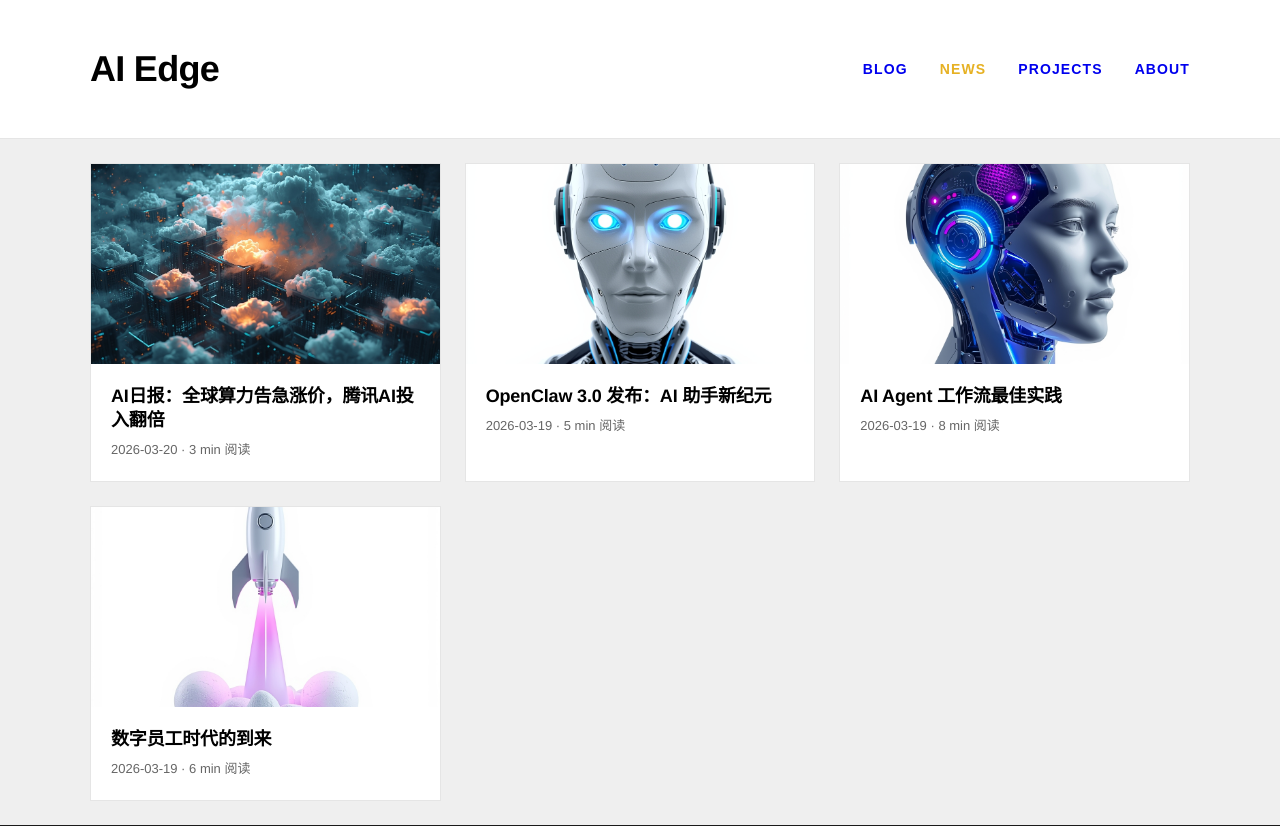
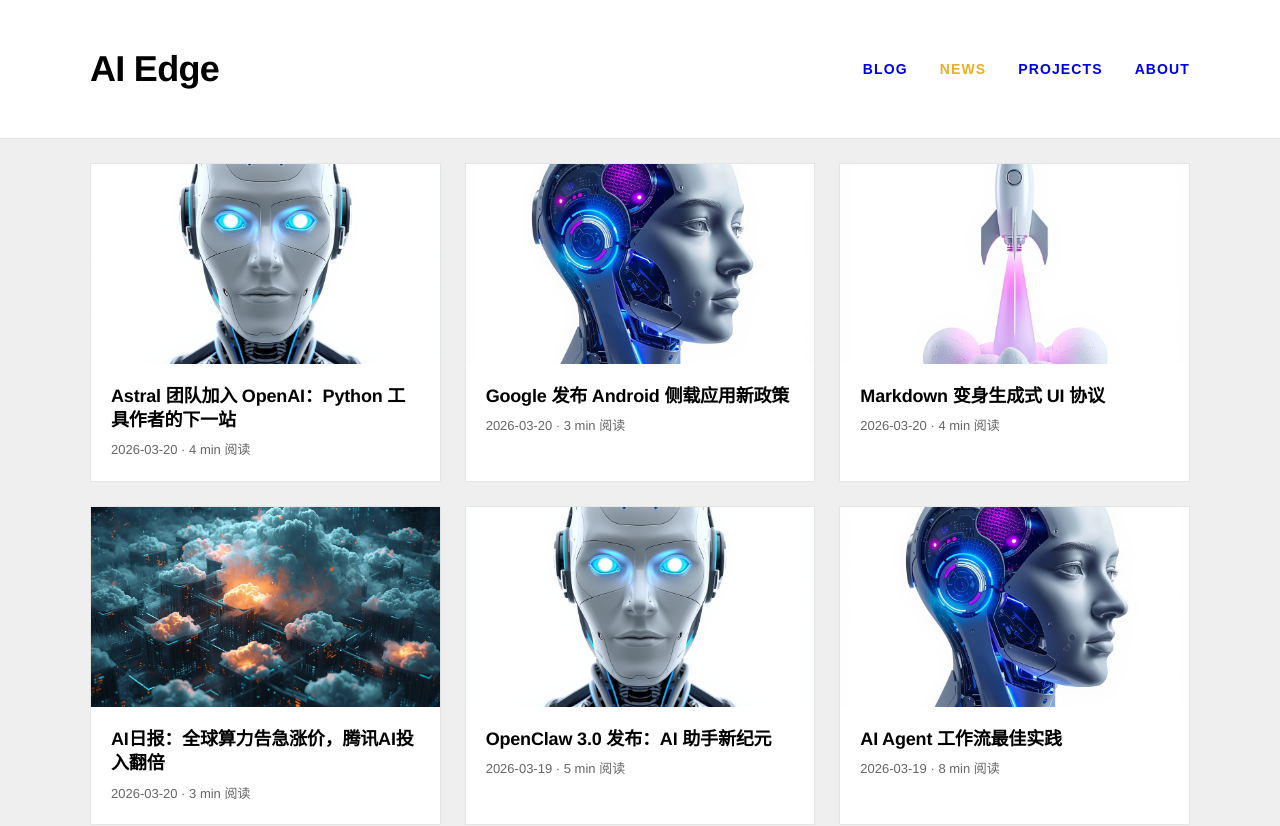
Before and after one commit to AlexSong-star/laow-blog, a Next.js app: page /news in a window 1280 px wide. Shown: the top 826 px of the page. Built offline with nearby package versions, Linux system fonts and the light colour scheme.

Commit message:
fix: 添加3条今日AI新闻

```diff
--- a/src/app/news/page.tsx
+++ b/src/app/news/page.tsx
@@ -3,6 +3,30 @@ import Link from 'next/link';
 import Navigation from '@/components/Navigation';
 
 const newsItems = [
+  {
+    slug: "astral-join-openai",
+    title: "Astral 团队加入 OpenAI：Python 工具作者的下一站",
+    excerpt: "Ruff 和 uv 的作者团队 Astral 宣布加入 OpenAI，继续推进 Python 开发者工具革新",
+    date: "2026-03-20",
+    readTime: "4 min",
+    image: "/images/articles/news-ai-robot.jpg"
+  },
+  {
+    slug: "google-android-sideload",
+    title: "Google 发布 Android 侧载应用新政策",
+    excerpt: "Google 公布新流程，第三方应用侧载需经更严格的验证机制",
+    date: "2026-03-20",
+    readTime: "3 min",
+    image: "/images/articles/news-ai-workflow.jpg"
+  },
+  {
+    slug: "markdown-generative-ui",
+    title: "Markdown 变身生成式 UI 协议",
+    excerpt: "开发者将 Markdown 转化为生成式 UI 的协议，开启前端开发新范式",
+    date: "2026-03-20",
+    readTime: "4 min",
+    image: "/images/articles/news-digital-era.jpg"
+  },
   {
     slug: "2026-03-20-ai-news",
     title: "AI日报：全球算力告急涨价，腾讯AI投入翻倍",
```
